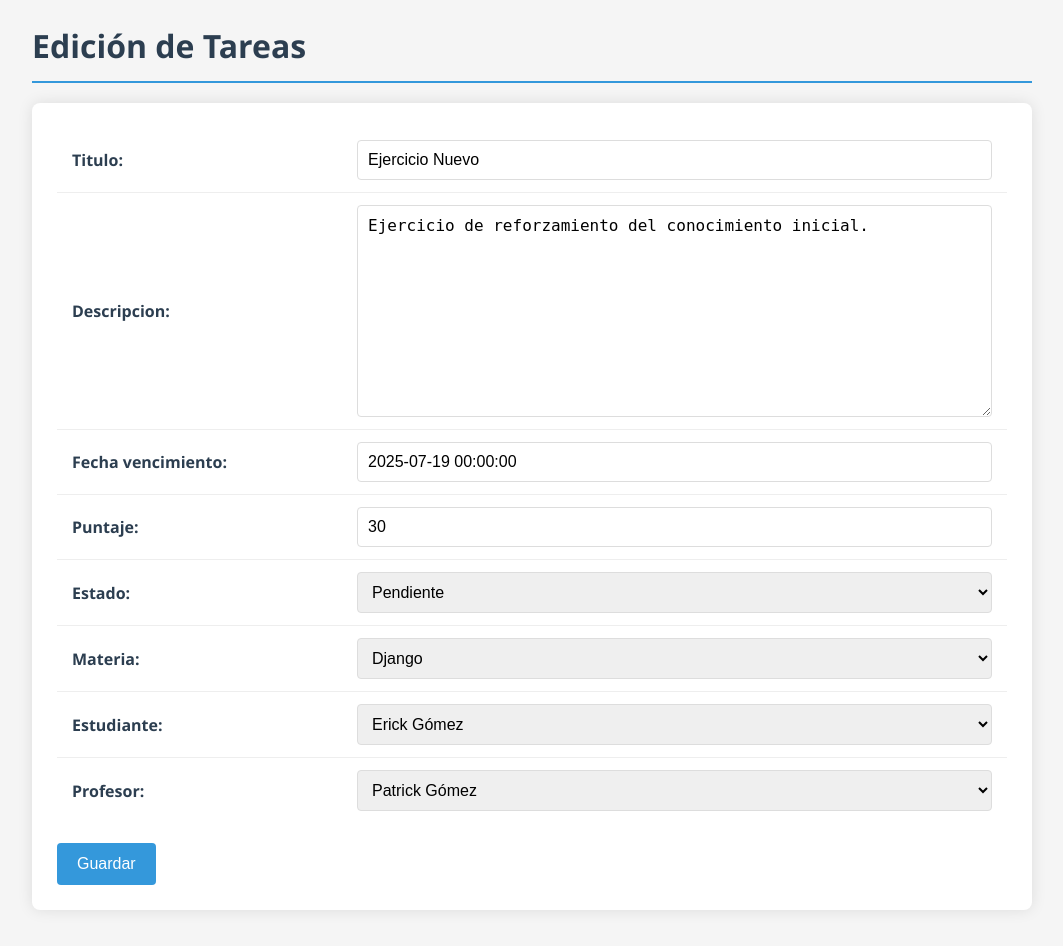
After one commit to PatrickAdrianGomez/modulo5, a Django app: page /tareas_editar/1/ in a window 1280 px wide. The commit adds this page. Shown: the whole page, without its empty margins (108-1171 px from the left). Run offline with Django 5.2, Linux system fonts and the light colour scheme; data comes from the database, SQL or seed files in the repository; both versions use the stored data as it was after the commit.

Commit message:
ahora sí conforme con los cambios, se implementaron formularios, modelview

```diff
--- a/modulo5/settings.py
+++ b/modulo5/settings.py
@@ -61,7 +61,7 @@
 TEMPLATES = [
     {
         'BACKEND': 'django.template.backends.django.DjangoTemplates',
-        'DIRS': [],
+        'DIRS': [BASE_DIR / 'templates'],
         'APP_DIRS': True,
         'OPTIONS': {
             'context_processors': [
--- /dev/null
+++ b/tareas/forms.py
@@ -0,0 +1,17 @@
+from django import forms
+from .models import Materia, Persona, Tarea
+
+class MateriaForm(forms.ModelForm):
+    class Meta:
+        model = Materia
+        fields = "__all__"
+
+class PersonaForm(forms.ModelForm):
+    class Meta:
+        model = Persona
+        fields = "__all__"
+
+class TareaForm(forms.ModelForm):
+    class Meta:
+        model = Tarea
+        fields = "__all__"
--- a/tareas/models.py
+++ b/tareas/models.py
@@ -1,4 +1,6 @@
 from django.db import models
+
+from .validators import validar_textos, validar_puntaje, validar_fecha_vencimiento
 
 # Create your models here.
 
@@ -12,8 +14,8 @@
 
 class Persona(models.Model):
     ci = models.CharField(max_length=7, unique=True)
-    nombre = models.CharField(max_length=100)
-    apellido = models.CharField(max_length=100)
+    nombre = models.CharField(max_length=100, validators=[validar_textos])
+    apellido = models.CharField(max_length=100, validators=[validar_textos])
     email = models.EmailField(unique=True)
     fecha_nacimiento = models.DateField()
     tipo = models.CharField(max_length=15, choices=TipoPersona.choices, default=TipoPersona.ESTUDIANTE)
@@ -25,7 +27,7 @@
 class Materia(models.Model):
     nombre = models.CharField(max_length=100)
     descripcion = models.TextField()
-    creditos = models.IntegerField()
+    creditos = models.IntegerField(validators=[validar_puntaje])
     estado = models.CharField(max_length=15, choices=EstadosModelos.choices, default=EstadosModelos.ACTIVO)
     profesor = models.ForeignKey('Persona', on_delete=models.CASCADE, related_name='materia_impartida', limit_choices_to={'tipo': TipoPersona.PROFESOR})
     estudiantes = models.ManyToManyField('Persona', related_name='materia_cursada', limit_choices_to={'tipo': TipoPersona.ESTUDIANTE})
@@ -40,11 +42,11 @@
     CANCELADA = 'cancelada', 'Cancelada'
 
 class Tarea(models.Model):
-    titulo = models.CharField(max_length=200)
+    titulo = models.CharField(max_length=200, validators=[validar_textos])
     descripcion = models.TextField()
     fecha_creacion = models.DateTimeField(auto_now_add=True)
-    fecha_vencimiento = models.DateTimeField()
-    puntaje = models.IntegerField(default=0)
+    fecha_vencimiento = models.DateTimeField(validators=[validar_fecha_vencimiento])
+    puntaje = models.IntegerField(default=0, validators=[validar_puntaje])
     estado = models.CharField(max_length=15, choices=TareaEstado.choices, default=TareaEstado.PENDIENTE)
     materia = models.ForeignKey(Materia, on_delete=models.CASCADE)
     estudiante = models.ForeignKey(Persona, on_delete=models.CASCADE, related_name='tarea_asignada', limit_choices_to={'tipo': TipoPersona.ESTUDIANTE})
--- /dev/null
+++ b/tareas/templates/edittarea.html
@@ -0,0 +1,143 @@
+<style>
+    /* Estilos generales */
+    body {
+        font-family: 'Segoe UI', Tahoma, Geneva, Verdana, sans-serif;
+        line-height: 1.6;
+        color: #333;
+        background-color: #f5f5f5;
+        padding: 20px;
+        max-width: 1000px;
+        margin: 0 auto;
+    }
+
+    h1 {
+        color: #2c3e50;
+        border-bottom: 2px solid #3498db;
+        padding-bottom: 10px;
+        margin-bottom: 20px;
+    }
+
+    /* Alertas de error */
+    .alert {
+        padding: 15px;
+        margin-bottom: 20px;
+        border: 1px solid transparent;
+        border-radius: 4px;
+    }
+
+    .alert-danger {
+        color: #a94442;
+        background-color: #f2dede;
+        border-color: #ebccd1;
+    }
+
+    /* Estilos para el formulario */
+    form {
+        background: #fff;
+        padding: 25px;
+        border-radius: 8px;
+        box-shadow: 0 0 15px rgba(0, 0, 0, 0.1);
+    }
+
+    table {
+        width: 100%;
+        border-collapse: collapse;
+        margin-bottom: 20px;
+    }
+
+    table tr:not(:last-child) {
+        border-bottom: 1px solid #eee;
+    }
+
+    table th, table td {
+        padding: 12px 15px;
+        text-align: left;
+    }
+
+    table th {
+        width: 30%;
+        font-weight: 600;
+        color: #2c3e50;
+    }
+
+    /* Estilos para los campos del formulario */
+    input, select, textarea {
+        width: 100%;
+        padding: 10px;
+        border: 1px solid #ddd;
+        border-radius: 4px;
+        font-size: 16px;
+        transition: border-color 0.3s;
+    }
+
+    input:focus, select:focus, textarea:focus {
+        border-color: #3498db;
+        outline: none;
+        box-shadow: 0 0 5px rgba(52, 152, 219, 0.3);
+    }
+
+    /* Estilos para el botón */
+    button {
+        background-color: #3498db;
+        color: white;
+        border: none;
+        padding: 12px 20px;
+        font-size: 16px;
+        border-radius: 4px;
+        cursor: pointer;
+        transition: background-color 0.3s;
+    }
+
+    button:hover {
+        background-color: #2980b9;
+    }
+
+    /* Estilos para errores de validación */
+    .errorlist {
+        color: #e74c3c;
+        margin: 5px 0 0 0;
+        padding-left: 0;
+        list-style: none;
+        font-size: 14px;
+    }
+
+    /* Estilos responsivos */
+    @media (max-width: 768px) {
+        table th, table td {
+            display: block;
+            width: 100%;
+        }
+
+        table th {
+            padding-bottom: 5px;
+        }
+
+        table td {
+            padding-top: 5px;
+            padding-bottom: 15px;
+        }
+
+        body {
+            padding: 10px;
+        }
+
+        form {
+            padding: 15px;
+        }
+    }
+</style>
+
+<h1>Edición de Tareas</h1>
+{% if form.errors %}
+    <div class="alert alert-danger">
+        <strong>Error:</strong> Por favor corrige los errores en el formulario.
+    </div>
+{% endif %}
+
+<form method="post" action="">
+    {% csrf_token %}
+    <table>
+        {{ form.as_table }}
+    </table>
+    <button type="submit">Guardar</button>
+</form>
--- a/tareas/templates/materias.html
+++ b/tareas/templates/materias.html
@@ -71,10 +71,11 @@
             </td>
             <td>{{ materia.get_estado_display }}</td>
             <td>
-                <a href="" class="btn-edit">Editar</a>
-                <a href="" class="btn-delete">Eliminar</a>
+                <a href="{% url 'editar_materia' materia.id %}" class="btn-edit">Editar</a>
             </td>
         </tr>
         {% endfor %}
     </tbody>
 </table>
+<!-- Link envía 0 para crear uno nuevo -->
+<a href="{% url 'editar_materia' 0 %}" class="btn-edit">Nuevo</a>
--- a/tareas/templates/tareas.html
+++ b/tareas/templates/tareas.html
@@ -69,10 +69,11 @@
             <td>{{ tarea.estudiante }}</td>
             <td>{{ tarea.get_estado_display }}</td>
             <td>
-                <a href="" class="btn-edit">Editar</a>
-                <a href="" class="btn-delete">Eliminar</a>
+                <a href="{% url 'editar_tarea' tarea.id %}" class="btn-edit">Editar</a>
             </td>
         </tr>
         {% endfor %}
     </tbody>
 </table>
+<!-- Link envía 0 para crear uno nuevo -->
+<a href="{% url 'editar_tarea' 0 %}" class="btn-edit">Nuevo</a>
--- a/tareas/templates/usuarios.html
+++ b/tareas/templates/usuarios.html
@@ -67,10 +67,12 @@
             <td>{{ persona.fecha_nacimiento|date:"d/m/Y" }}</td>
             <td>{{ persona.get_estado_display }}</td>
             <td>
-                <a href="" class="btn-edit">Editar</a>
-                <a href="" class="btn-delete">Eliminar</a>
+                <a href="{% url 'editar_persona' persona.id %}" class="btn-edit">Editar</a>
             </td>
         </tr>
         {% endfor %}
     </tbody>
 </table>
+
+<!-- Link envía 0 para crear uno nuevo -->
+<a href="{% url 'editar_persona' 0 %}" class="btn-edit">Nuevo</a>
--- a/tareas/urls.py
+++ b/tareas/urls.py
@@ -17,6 +17,9 @@
     path('personas/<int:id>/', views.lista_personas, name='detalle_persona'),  # Detail view for a specific persona
     path('materias/cantidad/', views.materia_count, name='materia-count'),
     path('personas/estudiantes/', views.alumnos_count, name='alumnos-count'),
+    path('personas_editar/<int:id>/', views.personaFormView, name='editar_persona'),  # Edit view for a specific persona
+    path('materias_editar/<int:id>/', views.materiaFormView, name='editar_materia'),  # Edit view for a specific materia
+    path('tareas_editar/<int:id>/', views.tareaFormView, name='editar_tarea'),  # Edit view for a specific tarea
 
     path('crud/', include(router.urls)),
 ]
--- a/tareas/views.py
+++ b/tareas/views.py
@@ -1,9 +1,10 @@
-from django.shortcuts import render, get_object_or_404
+from django.shortcuts import render, get_object_or_404, redirect
 from django.http import HttpResponse, JsonResponse
 from rest_framework import viewsets
 from .models import Persona, Materia, Tarea
 from .serializer import PersonaSerializer, MateriaSerializer, TareaSerializer
 from rest_framework.decorators import api_view
+from .forms import MateriaForm, TareaForm, PersonaForm
 
 # Create your views here.
 
@@ -36,6 +37,60 @@
     else:
         tareas = Tarea.objects.all()
     return render(request, 'tareas.html', {'tareas': tareas})
+
+def materiaFormView(request, id=None):
+    form = MateriaForm()
+    materia = None
+    nombre_en_url = id
+    if nombre_en_url:
+        materia = get_object_or_404(Materia, id=nombre_en_url)
+        form = MateriaForm(instance=materia)
+
+    if request.method == 'POST':
+        if materia:
+            form = MateriaForm(request.POST, instance=materia if materia else None)
+
+        if form.is_valid():
+            form.save()
+            return redirect('lista_materias')  # o JsonResponse si querés API
+
+    return render(request, 'editmateria.html', {'form': form})
+
+def tareaFormView(request, id=None):
+    form = TareaForm()
+    tarea = None
+
+    if id:
+        tarea = get_object_or_404(Tarea, id=id)
+        form = TareaForm(instance=tarea)
+
+    if request.method == 'POST':
+        if tarea:
+            form = TareaForm(request.POST, instance=tarea if tarea else None)
+
+        if form.is_valid():
+            form.save()
+            return redirect('lista_tareas')  # o JsonResponse si querés API
+
+    return render(request, 'edittarea.html', {'form': form})
+
+def personaFormView(request, id=None):
+    form = PersonaForm()
+    persona = None
+    nombre_en_url = id
+    if nombre_en_url:
+        persona = get_object_or_404(Persona, id=nombre_en_url)
+        form = PersonaForm(request.POST ,instance=persona if persona else None)
+
+    if request.method == 'POST':
+        if persona:
+            form = PersonaForm(instance=persona)
+
+        if form.is_valid():
+            form.save()
+            return redirect('lista_personas')  # o JsonResponse si querés API
+
+    return render(request, 'editpersona.html', {'form': form})
 
 @api_view(['GET'])
 def materia_count(request):
```
Also changed, not shown: tareas/templates/editmateria.html (added, +143 -0 lines), tareas/templates/editpersona.html (added, +143 -0 lines), tareas/validators.py (+7 -8 lines), db.sqlite3.
